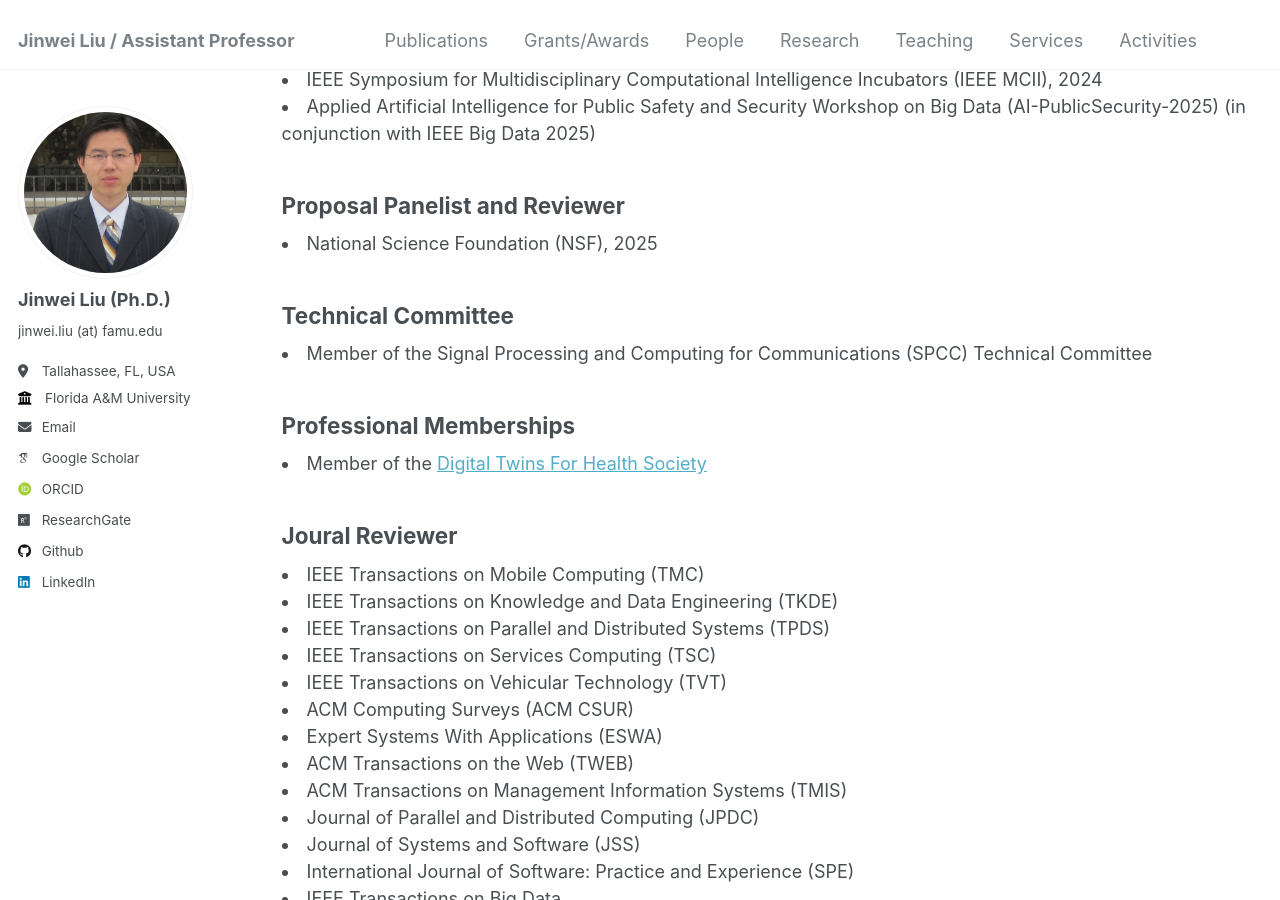
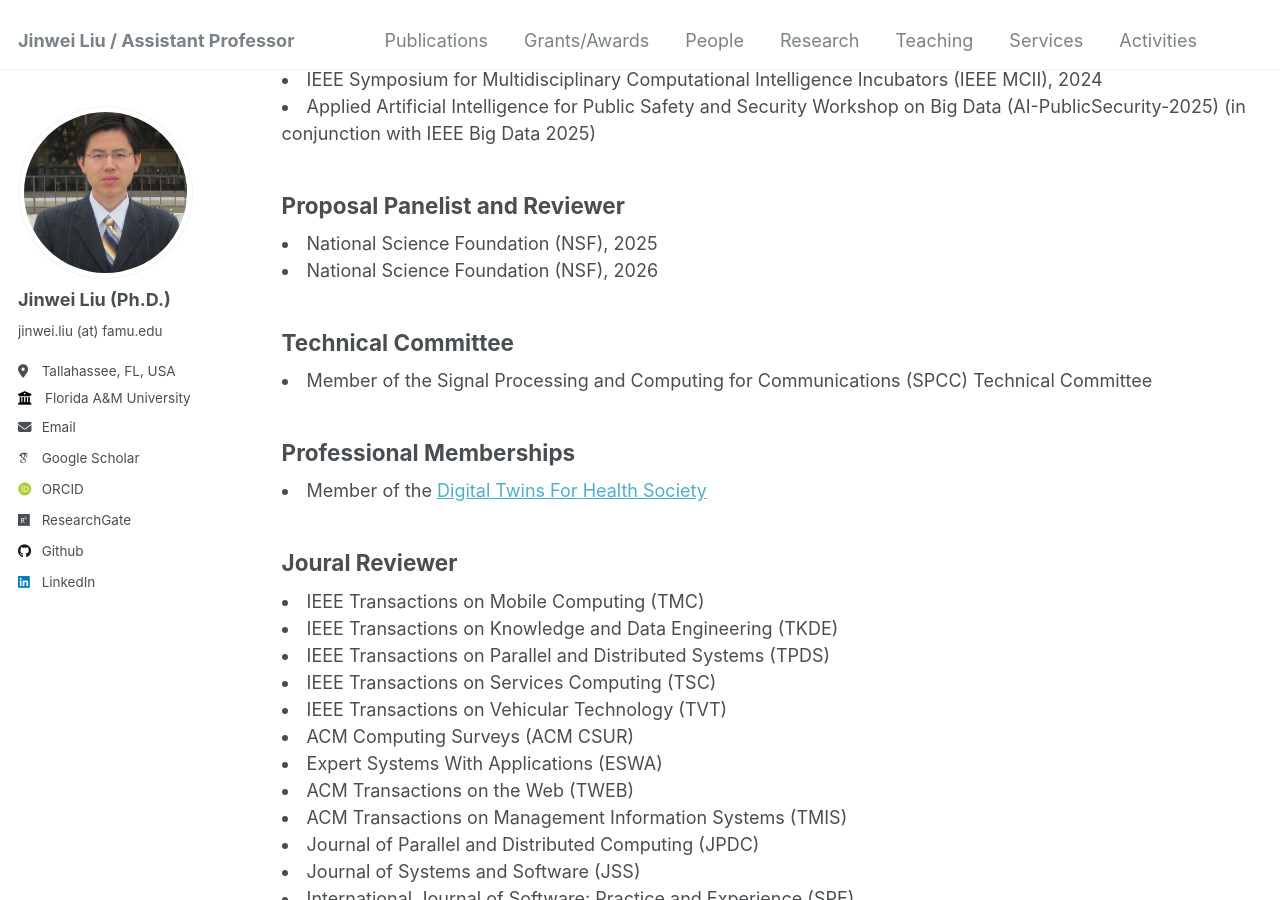
Before and after one commit to jinweiliucu/jinweiliucu.github.io, a Jekyll site: the page built from _pages/services.html, in a window 1280 px wide and 900 px high, scrolled down 1207 px. Built offline with Jekyll 4.4.1, drawn with Linux system fonts in a browser that asks for light colours; some web fonts are replaced.

Commit message:
Update services.html

```diff
--- a/_pages/services.html
+++ b/_pages/services.html
@@ -123,6 +123,10 @@ author_profile: true
 <h2 class="text-left">Proposal Panelist and Reviewer </h2>
 	<li>
 	National Science Foundation (NSF), 2025
+	</li>
+
+	<li>
+	National Science Foundation (NSF), 2026
 	</li>
 
 <h2 class="text-left">Technical Committee </h2>
```
